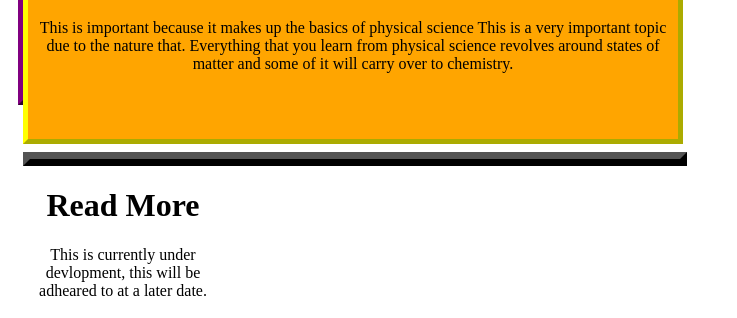
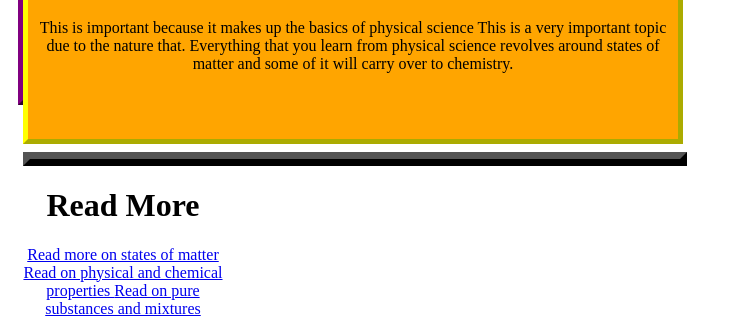
Before and after one commit to websitekid/StatesOfMatter, a plain HTML site: page index.html in a window 1280 px wide. Shown: the part 1271-1589 px from the top of the page, without its empty margins (0-737 px from the left). Drawn offline with Linux system fonts and the light colour scheme.

Commit message:
Update index.html

```diff
--- a/index.html
+++ b/index.html
@@ -112,7 +112,9 @@ img {
 </div>
 <hr class = "black">
     <h1>Read More</h1>
-    <p>This is currently under devlopment, this will be adheared to at a later date.</p>
+    <a href="https://websitekid.github.io/StatesOfMatter/">Read more on states of matter</a>
+    <a href = "https://websitekid.github.io/A/">Read on physical and chemical properties </a>
+    <a href = "https://websitekid.github.io/Ae/ "> Read on pure substances and mixtures</a>
 </div>
 </body>
 </html>
```
